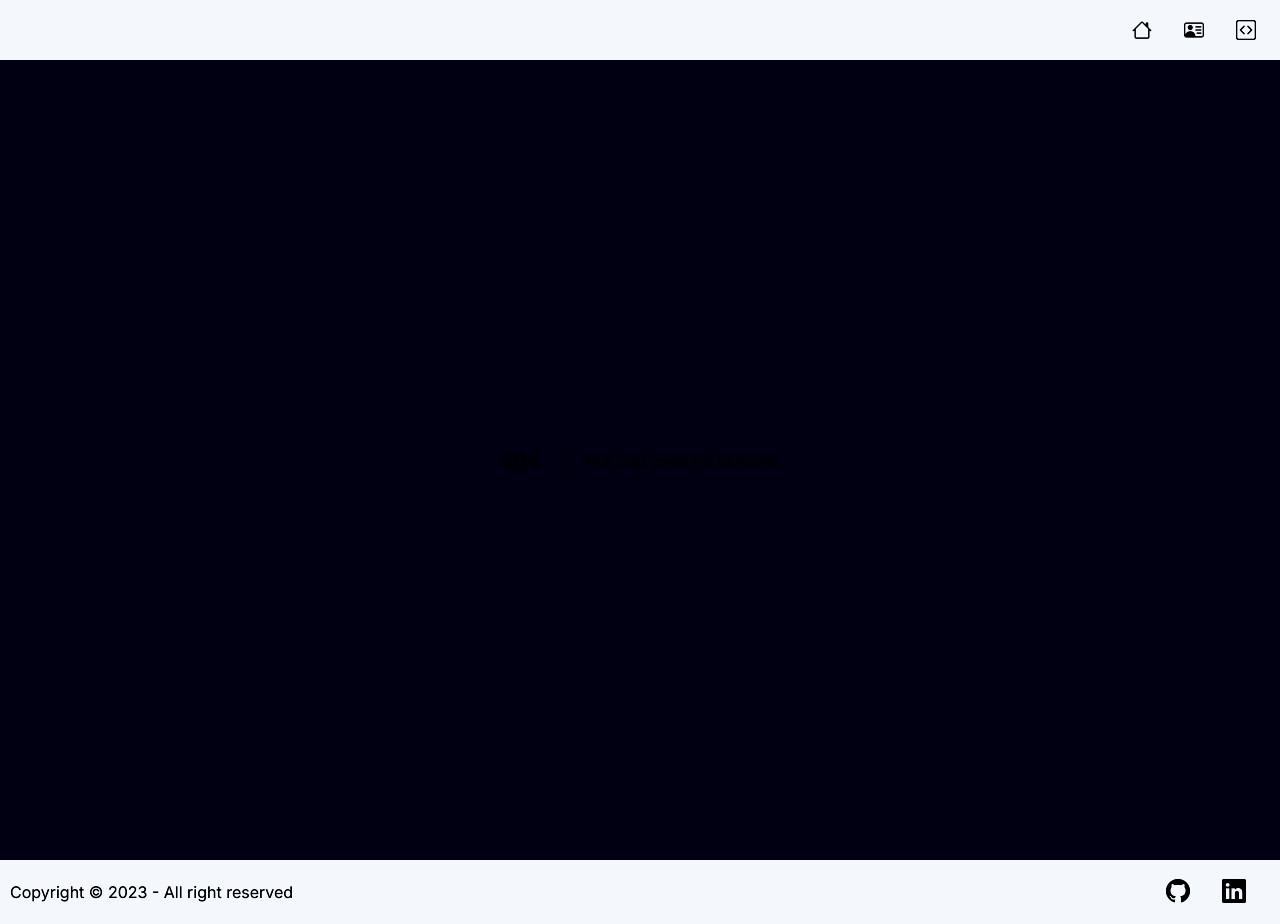
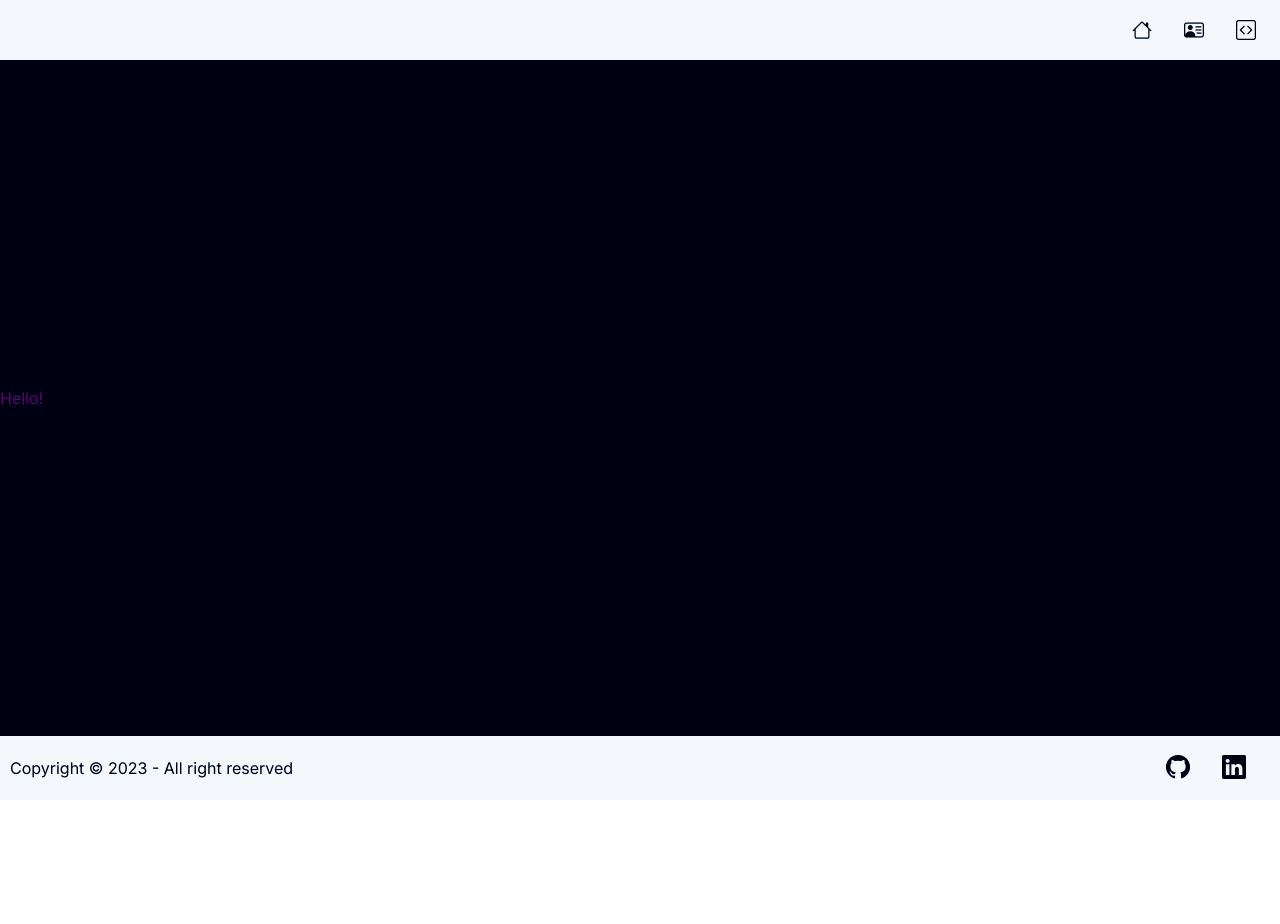
Before and after one commit to amandardz/arportfolio, a Next.js app: page /about in a window 1280 px wide. Before the commit this address had no page. After the commit the page ends 800 px from the top, so only its background shows below. Built offline with nearby package versions, Linux system fonts and the light colour scheme.

Commit message:
creating basic about me page

```diff
--- /dev/null
+++ b/app/about/page.js
@@ -0,0 +1,7 @@
+export default function About() {
+  return (
+    <div className='text-primary'>
+      Hello!
+    </div>
+  );
+}
```
